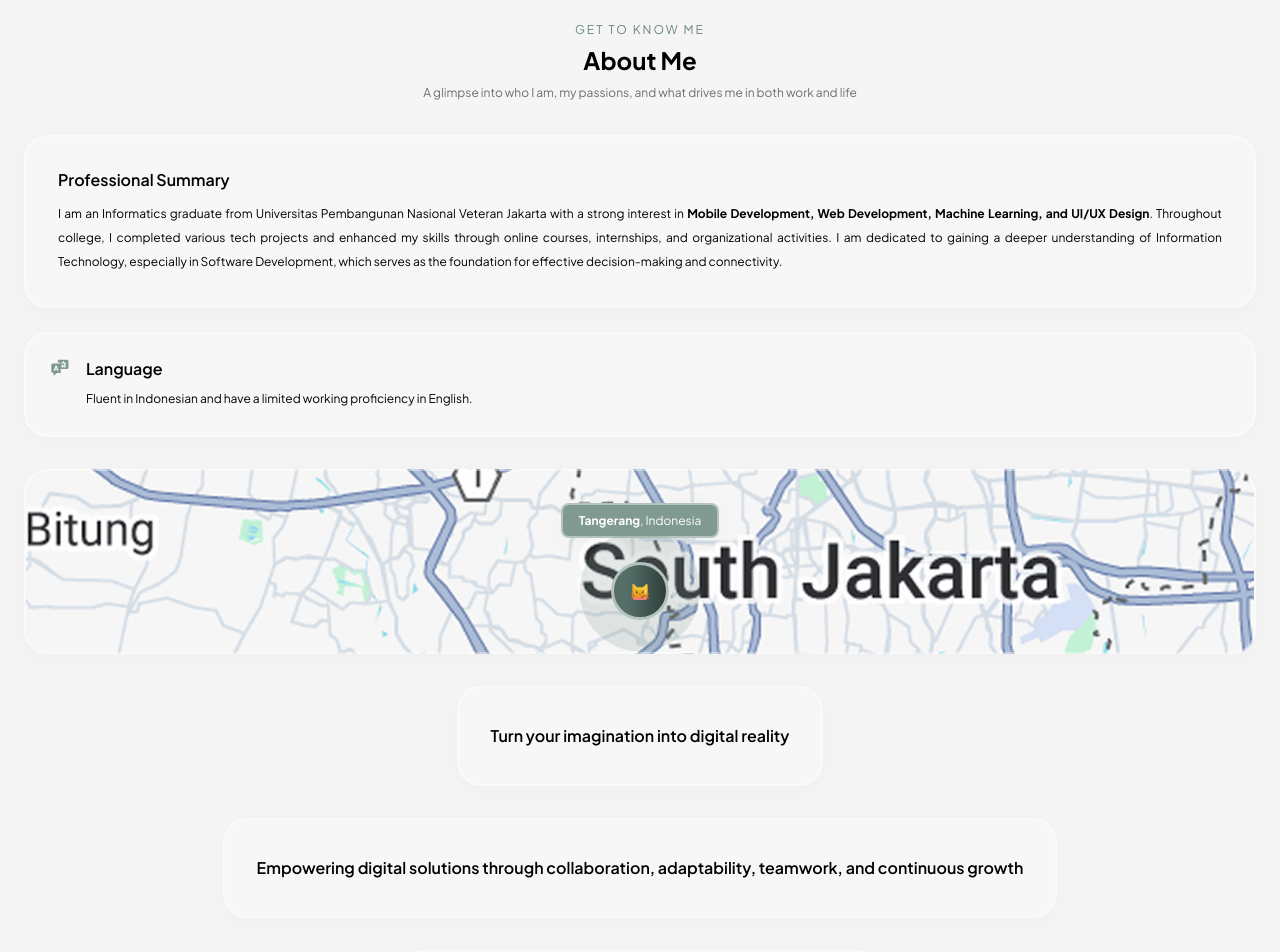
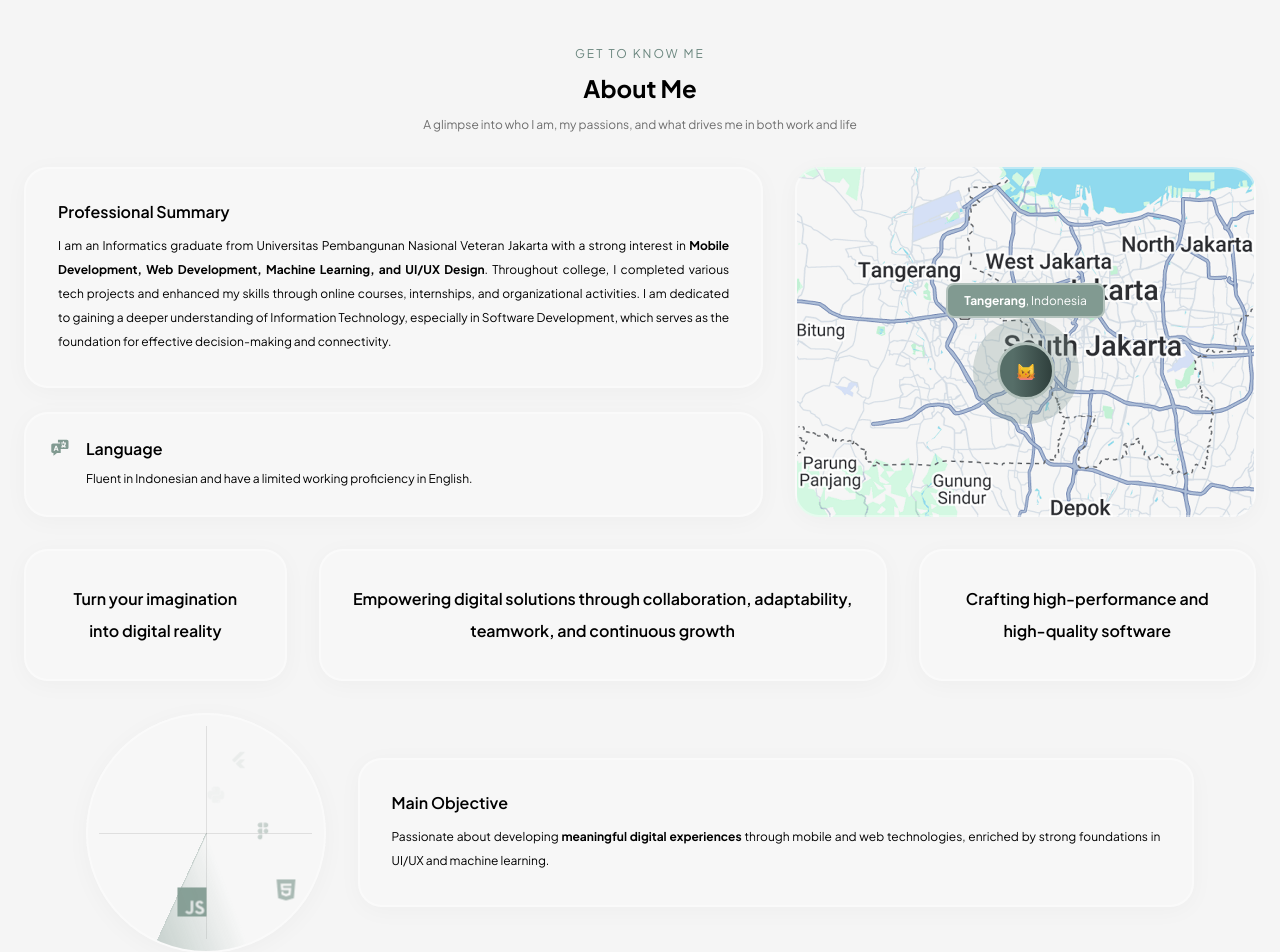
Before and after one commit to adhibuchori/adhibuchori-portfolio, a React (Vite) app: page / in a window 1280 px wide. Shown: the part 620-1572 px from the top of the page. Built offline with nearby package versions, Linux system fonts and the light colour scheme.

Commit message:
style(about-me): adjust layout for tablet mini devices

```diff
--- a/src/sections/AboutMe/AboutMe.css
+++ b/src/sections/AboutMe/AboutMe.css
@@ -319,9 +319,6 @@
     width: 20px;
     height: 20px;
   }
-  .about-me-interest-wrapper {
-    width: 100%;
-  }
   .about-me-cta-wrapper {
     width: 100%;
   }
@@ -338,23 +335,17 @@
 /* Tablet */
 @media (min-width: 550px) and (max-width: 1400px) {
   #about-me {
-    padding: 0px 24px 24px 24px;
+    padding: 24px 24px;
   }
-  .about-me-header-container {
-    padding: 0px 24px;
-    gap: 8px;
+  .about-me-content-wrapper {
+    flex-direction: row;
   }
-  .about-me-content-wrapper,
-  .about-me-value-wrapper,
-  .about-me-interest-wrapper {
-    flex-direction: column;
+  .about-me-radar-wrapper {
+    flex: 0;
   }
-  .about-me-summary-content-wrapper {
-    width: 100%;
-  }
-  .about-me-summary-wrapper,
-  .about-me-interest-content-wrapper {
-    padding: 32px;
+  div.panel {
+    height: 240px;
+    width: 240px;
   }
   .about-me-title-text {
     font-size: 24px;
@@ -399,7 +390,7 @@
     height: 20px;
   }
   .about-me-interest-wrapper {
-    width: 100%;
+    width: 90%;
   }
   .about-me-button-wrapper {
     width: 100%;
```
